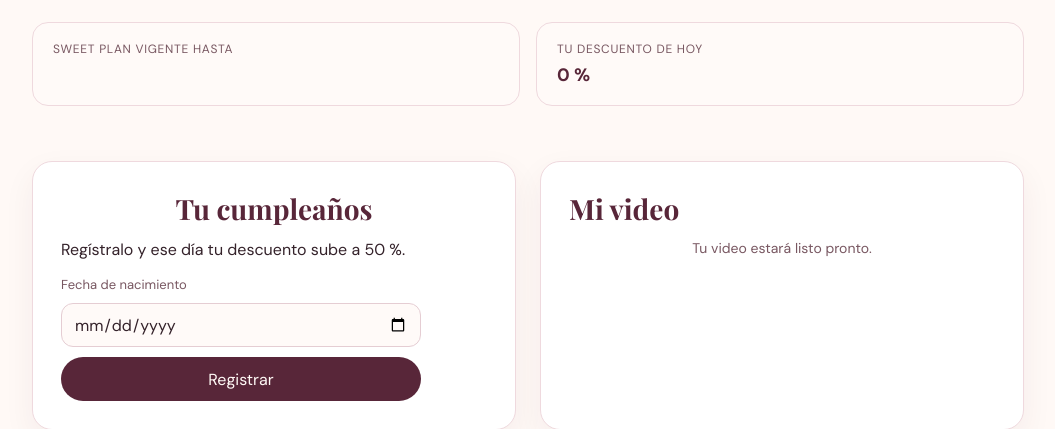
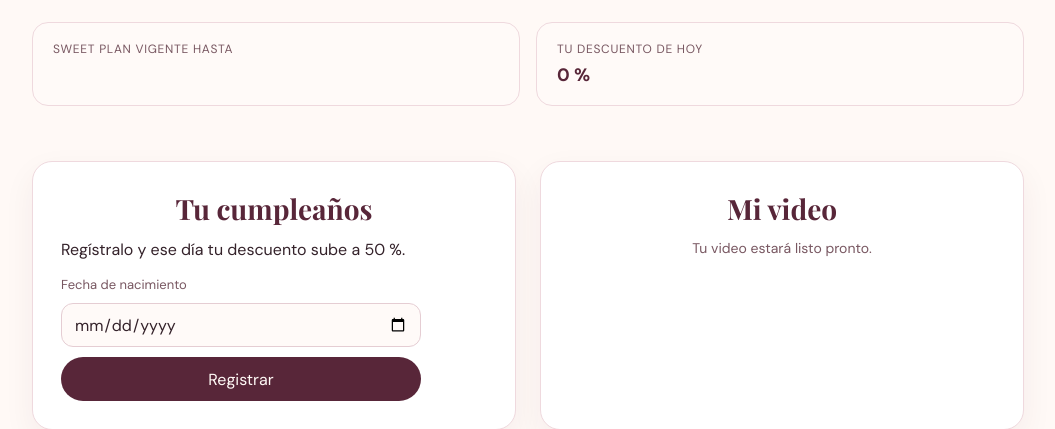
Before and after one commit to wendynajar/bake-and-made, a Django app: template bakeandmade/usuarios/templates/usuarios/vip.html in a window 1280 px wide. Shown: the part 205-634 px from the top of the page, without its empty margins (112-1167 px from the left). Run offline with Django 5.2, Linux system fonts and the light colour scheme; the template is opened without the code that fills it, so the values that code supplies are empty; parts of the project's set-up code (start-up, migrations or seed data) failed here and were passed over; some libraries are stand-ins or nearby versions.

Commit message:
fix: UI centrado del titulo Mi Video

```diff
--- a/bakeandmade/usuarios/static/usuarios/vip.css
+++ b/bakeandmade/usuarios/static/usuarios/vip.css
@@ -219,7 +219,7 @@
     font-size: 14px;
 }
 
-/* Video: QR y textos centrados en la tarjeta (el título sigue alineado como en las demás). */
+/* Video: título, QR y textos centrados en la tarjeta. */
 .vip-card-video {
     display: flex;
     flex-direction: column;
@@ -229,7 +229,7 @@
 
 .vip-card-video h2 {
     align-self: stretch;
-    text-align: left;
+    text-align: center;
 }
 
 .vip-qr {
```
